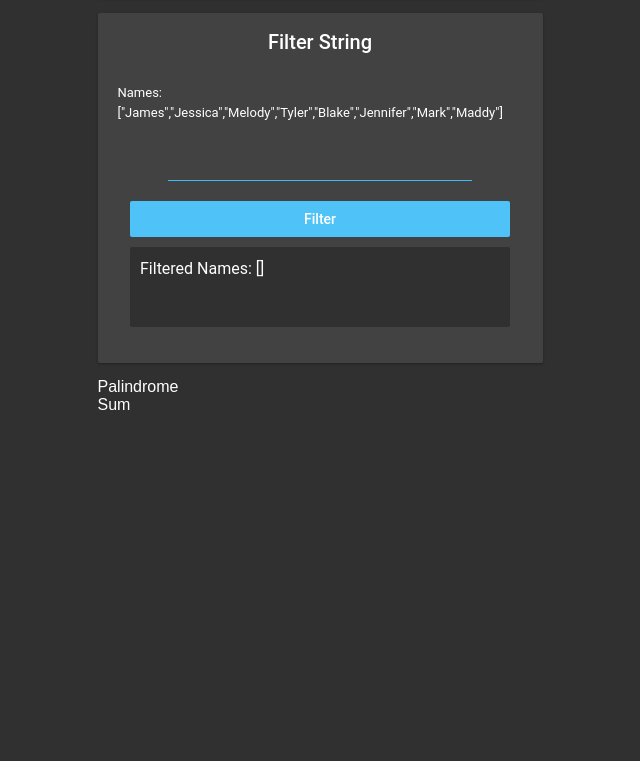
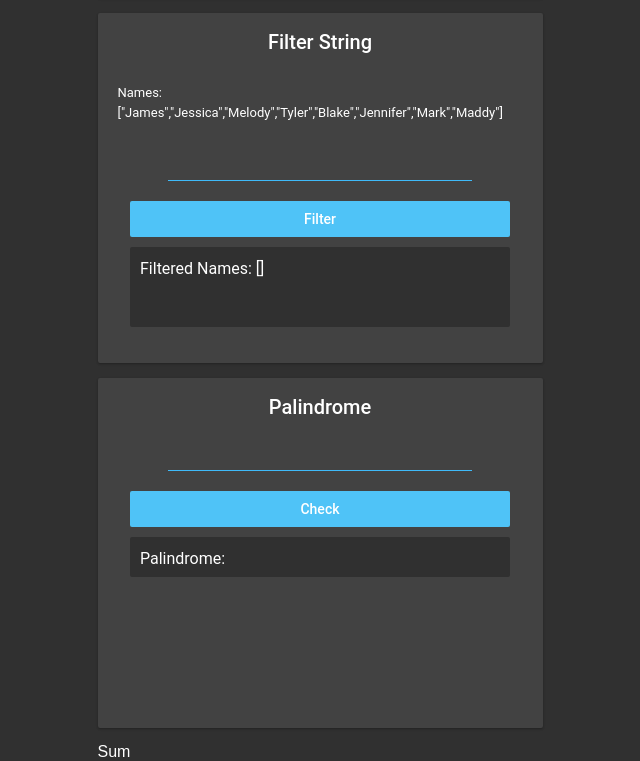
Before and after one commit to Jswens24/react-toy-problems-again, a React (Create React App) app: page / in a window 1280 px wide. Shown: the part 692-1453 px from the top of the page, without its empty margins (320-960 px from the left). Before the commit the page ends 1106 px from the top, so only its background shows below. Built offline with nearby package versions, Linux system fonts and the light colour scheme.

Commit message:
finished palindrome

```diff
--- a/src/components/Topics/Palindrome.js
+++ b/src/components/Topics/Palindrome.js
@@ -1,8 +1,25 @@
-import React from 'react'
+import React, { useState } from 'react'
 
 const Palindrome = () => {
+    const [userInput, setUserInput] = useState('');
+    const [palindrome, setPalindrome] = useState('');
+
+    const onClickHandler = () => {
+        if (userInput.split('').reverse().join('') === userInput) {
+            setPalindrome('True')
+        } else {
+            setPalindrome("False")
+        }
+        return palindrome
+    }
+
     return (
-        <div>Palindrome</div>
+        <div className='puzzleBox filterStringPB'>
+            <h4>Palindrome</h4>
+            <input onChange={e => setUserInput(e.target.value)} className='inputLine' />
+            <button onClick={onClickHandler} className='confirmationButton'>Check</button>
+            <span className='resultsBox'>Palindrome: {palindrome}</span>
+        </div>
     )
 }
 
```
